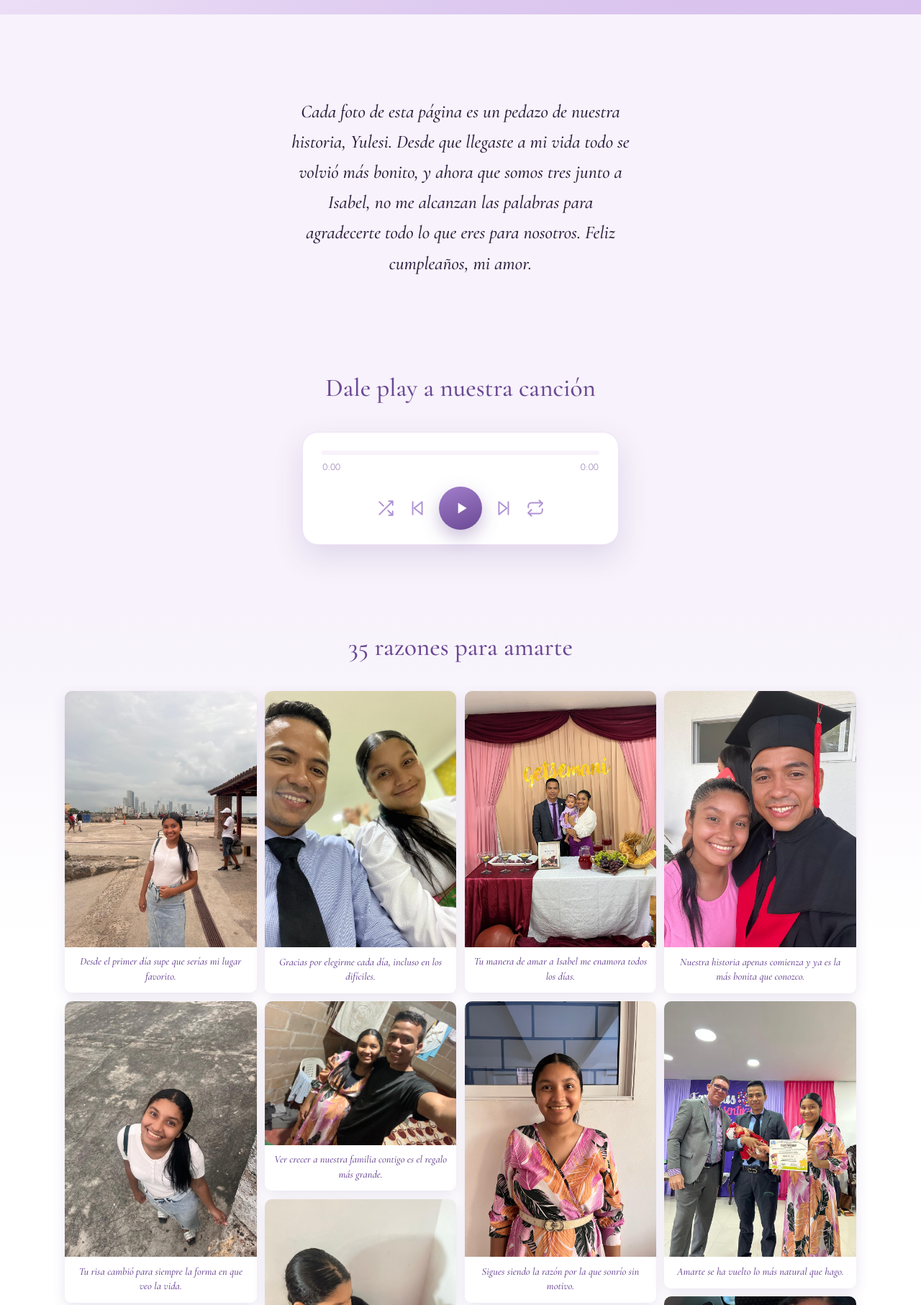
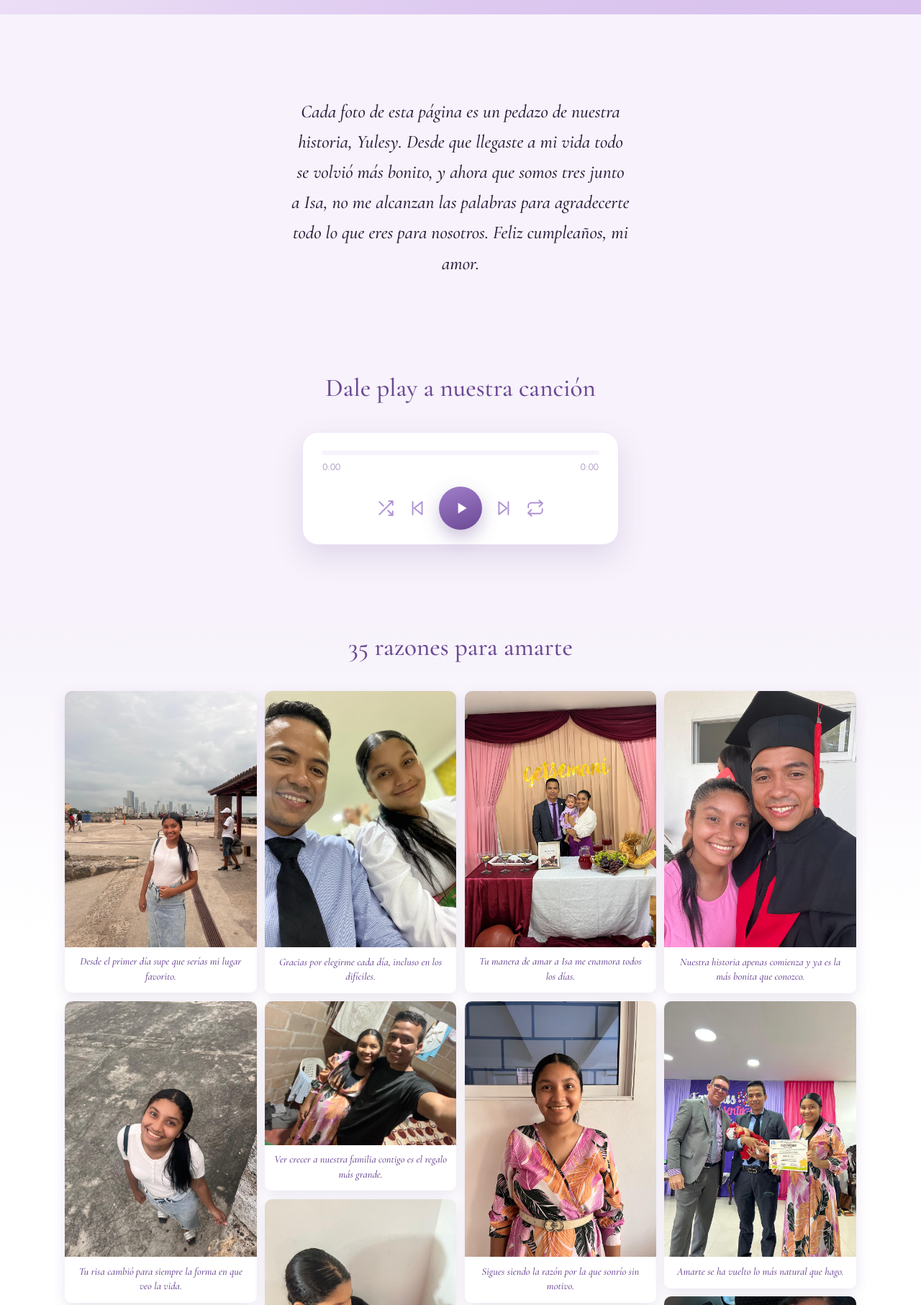
Before and after one commit to Jesus11-ops/CumpleYuleisy, a plain HTML site: page index.html in a window 1280 px wide. Shown: the part 780-2593 px from the top of the page at 72% size. Drawn offline with nearby package versions, Linux system fonts and the light colour scheme.

Commit message:
Add files via upload

```diff
--- a/index.html
+++ b/index.html
@@ -24,7 +24,7 @@
     <span class="age-number">22</span>
     <span class="age-label">años</span>
   </div>
-  <p class="hero-sub">Mi esposa, mi compañera, la madre de Isabel. La mujer que le dio sentido a todo.</p>
+  <p class="hero-sub">Mi esposa, mi compañera, la madre de Isa. La mujer que le dio sentido a todo.</p>
   <button class="scroll-cue" onclick="document.getElementById('galeria').scrollIntoView({behavior:'smooth'})">
     ver nuestros recuerdos
   </button>
@@ -33,9 +33,9 @@
 <!-- ===================== INTRO / DEDICATORIA ===================== -->
 <section class="dedicatoria">
   <p>
-    Cada foto de esta página es un pedazo de nuestra historia, Yulesi.
+    Cada foto de esta página es un pedazo de nuestra historia, Yulesy.
     Desde que llegaste a mi vida todo se volvió más bonito, y ahora que
-    somos tres junto a Isabel, no me alcanzan las palabras para agradecerte
+    somos tres junto a Isa, no me alcanzan las palabras para agradecerte
     todo lo que eres para nosotros. Feliz cumpleaños, mi amor.
   </p>
 </section>
@@ -92,7 +92,7 @@
 <!-- ===================== CIERRE ===================== -->
 <footer class="cierre">
   <p class="cierre-texto">te amo, hoy y siempre</p>
-  <p class="cierre-firma">tu esposo — y tu hija Isabel, que también te ama con toda su alma</p>
+  <p class="cierre-firma">tu esposo — y tu hija Isa, que también te ama con toda su alma</p>
 </footer>
 
 <!-- Lightbox -->
--- a/js/script.js
+++ b/js/script.js
@@ -8,19 +8,19 @@ const FRASES = [
   "Contigo hasta lo más simple se convierte en un recuerdo hermoso.",
   "Eres la calma que llegó sin pedirla y se quedó para siempre.",
   "Cada foto contigo es una razón más para amarte.",
-  "Con Isabel a tu lado se nota lo hermosa que es tu alma de madre.",
+  "Con Isa a tu lado se nota lo hermosa que es tu alma de madre.",
   "Eres la mujer que soñé sin saber que existías.",
   "Tu mirada sigue siendo mi lugar seguro.",
   "Gracias por elegirme cada día, incluso en los difíciles.",
   "Ver crecer a nuestra familia contigo es el regalo más grande.",
-  "Isabel tiene tu misma luz en los ojos.",
+  "Isa tiene tu misma luz en los ojos.",
   "Eres el hogar al que siempre quiero volver.",
   "No hay versión de mi vida que no te incluya a ti.",
   "Tu fuerza silenciosa sostiene esta familia todos los días.",
   "Cada año a tu lado se siente como el primero.",
   "Contigo aprendí que el amor también se construye en la rutina.",
   "Eres la mejor decisión que he tomado en la vida.",
-  "Tu manera de amar a Isabel me enamora todos los días.",
+  "Tu manera de amar a Isa me enamora todos los días.",
   "Sigues siendo la razón por la que sonrío sin motivo.",
   "Eres bella incluso en los momentos que ni notas.",
   "Gracias por darme la familia que siempre soñé tener.",
@@ -31,7 +31,7 @@ const FRASES = [
   "Eres luz incluso en los días grises.",
   "Nuestra historia apenas comienza y ya es la más bonita que conozco.",
   "Amarte se ha vuelto lo más natural que hago.",
-  "Isabel tiene la suerte de tener una madre como tú.",
+  "Isa tiene la suerte de tener una madre como tú.",
   "Eres mi persona favorita en cualquier lugar del mundo.",
   "Gracias por construir esta vida junto a mí.",
   "Feliz cumpleaños, mi amor. Que la vida te siga regalando tanto como tú nos regalas a nosotros.",
```
